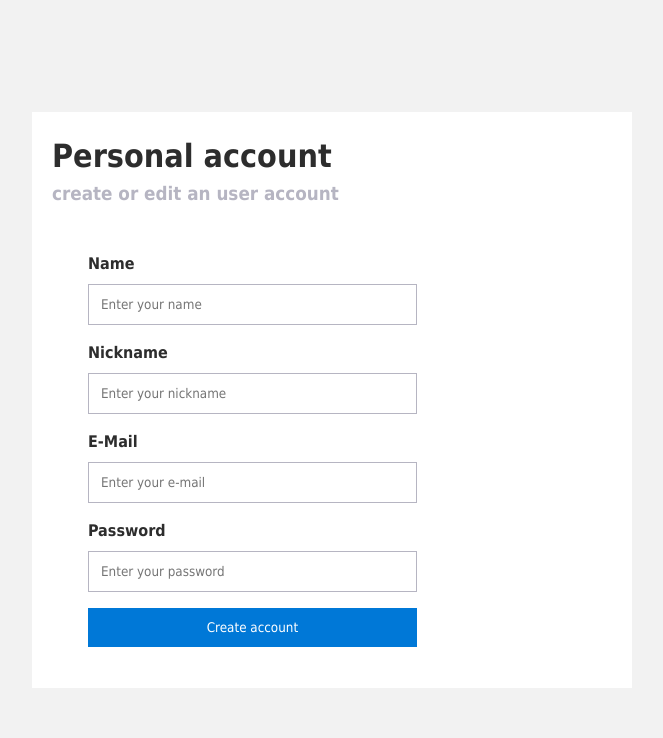
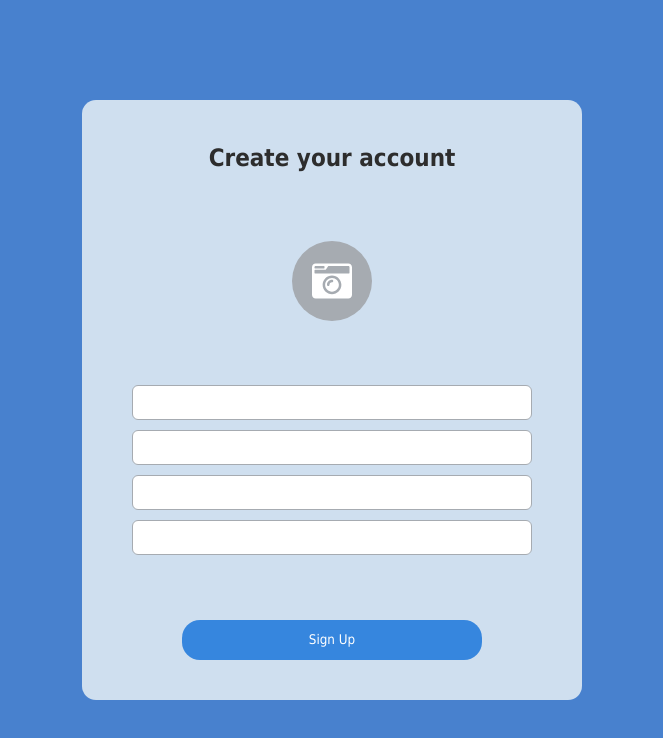
Before and after one commit to anasouza0087/MSNFeelings-frontend, a React (Vite) app: page /account in a window 1280 px wide. Shown: the top 738 px of the page, without its empty margins (308-971 px from the left). Built offline with nearby package versions, Linux system fonts and the light colour scheme.

Commit message:
feat: create chat ui components

```diff
--- a/src/globals.css
+++ b/src/globals.css
@@ -24,7 +24,7 @@ section {
 body {
   line-height: 1.5;
   font-family: Tahoma, Verdana, sans-serif;
-  background-color: #f9f9f9;
+  background-color: #4881CE;
   color: #2d2d2d;
 }
 
--- a/src/pages/account/index.tsx
+++ b/src/pages/account/index.tsx
@@ -1,12 +1,13 @@
-import { useState } from "react";
+import { useState } from "react"
 import {
   StyledButton,
   StyledContainer,
   StyledInput,
   StyledInputLabelContainer,
-} from "../login/styles";
-import { useAccount } from "./hooks/useAccount";
-import type { IAccount } from "./types";
+} from "../login/styles"
+import { useAccount } from "./hooks/useAccount"
+import type { IAccount } from "./types"
+import { Button, Input, Uploader } from "../../ui"
 
 export const Account = () => {
   const [account, setAccount] = useState<IAccount>({
@@ -14,79 +15,125 @@ export const Account = () => {
     nickname: "",
     password: "",
     email: "",
-  });
+  })
 
-  const { createAccount } = useAccount();
+  const { createAccount } = useAccount()
   return (
-    <StyledContainer>
+    // <StyledContainer>
+    //   <div
+    //     style={{
+    //       width: "50%",
+    //       height: "80%",
+    //       padding: 20,
+    //       backgroundColor: "#fff",
+    //     }}
+    //   >
+    //     <header
+    //       style={{
+    //         width: "100%",
+    //         display: "flex",
+    //         flexDirection: "column",
+    //       }}
+    //     >
+    //       <h1>Personal account</h1>
+    //       <h3 style={{ color: "#b6b5c2" }}>create or edit an user account</h3>
+    //     </header>
+    //     <div
+    //       style={{
+    //         display: "flex",
+    //         flexDirection: "column",
+    //         alignItems: "flex-start",
+    //         padding: 6,
+    //         marginTop: 30,
+    //         marginLeft: 30,
+    //         width: "100%",
+    //       }}
+    //     >
+    //       <StyledInputLabelContainer>
+    //         <label style={{ fontWeight: "bold" }}>Name</label>
+    //         <StyledInput
+    //           placeholder="Enter your name"
+    //           onChange={(e) => setAccount({ ...account, name: e.target.value })}
+    //         />
+    //       </StyledInputLabelContainer>
+    //       <StyledInputLabelContainer>
+    //         <label style={{ fontWeight: "bold" }}>Nickname</label>
+    //         <StyledInput
+    //           placeholder="Enter your nickname"
+    //           onChange={(e) =>
+    //             setAccount({ ...account, nickname: e.target.value })
+    //           }
+    //         />
+    //       </StyledInputLabelContainer>
+    //       <StyledInputLabelContainer>
+    //         <label style={{ fontWeight: "bold" }}>E-Mail</label>
+    //         <StyledInput
+    //           placeholder="Enter your e-mail"
+    //           onChange={(e) =>
+    //             setAccount({ ...account, email: e.target.value })
+    //           }
+    //         />
+    //       </StyledInputLabelContainer>
+    //       <StyledInputLabelContainer>
+    //         <label style={{ fontWeight: "bold" }}>Password</label>
+    //         <StyledInput
+    //           placeholder="Enter your password"
+    //           onChange={(e) =>
+    //             setAccount({ ...account, password: e.target.value })
+    //           }
+    //         />
+    //       </StyledInputLabelContainer>
+    //       <StyledButton onClick={() => createAccount(account)}>
+    //         Create account
+    //       </StyledButton>
+    //     </div>
+    //   </div>
+    // </StyledContainer>
+    <div
+      style={{
+        width: "100vw",
+        height: "100vh",
+        display: "flex",
+        flexDirection: "column",
+        justifyContent: "center",
+        alignItems: "center",
+      }}
+    >
       <div
         style={{
-          width: "50%",
-          height: "80%",
-          padding: 20,
-          backgroundColor: "#fff",
+          display: "flex",
+          flexDirection: "column",
+          justifyContent: "space-between",
+          alignItems: "center",
+          borderRadius: 14,
+          backgroundColor: "#cfdfef",
+          width: 500,
+          height: 600,
+          padding: 40,
         }}
       >
-        <header
+        <h2>Create your account</h2>
+        <Uploader />
+        <section
           style={{
             width: "100%",
             display: "flex",
             flexDirection: "column",
+            justifyContent: "center",
+            alignContent: "center",
+            alignItems: "center",
+            gap: 10,
           }}
         >
-          <h1>Personal account</h1>
-          <h3 style={{ color: "#b6b5c2" }}>create or edit an user account</h3>
-        </header>
-        <div
-          style={{
-            display: "flex",
-            flexDirection: "column",
-            alignItems: "flex-start",
-            padding: 6,
-            marginTop: 30,
-            marginLeft: 30,
-            width: "100%",
-          }}
-        >
-          <StyledInputLabelContainer>
-            <label style={{ fontWeight: "bold" }}>Name</label>
-            <StyledInput
-              placeholder="Enter your name"
-              onChange={(e) => setAccount({ ...account, name: e.target.value })}
-            />
-          </StyledInputLabelContainer>
-          <StyledInputLabelContainer>
-            <label style={{ fontWeight: "bold" }}>Nickname</label>
-            <StyledInput
-              placeholder="Enter your nickname"
-              onChange={(e) =>
-                setAccount({ ...account, nickname: e.target.value })
-              }
-            />
-          </StyledInputLabelContainer>
-          <StyledInputLabelContainer>
-            <label style={{ fontWeight: "bold" }}>E-Mail</label>
-            <StyledInput
-              placeholder="Enter your e-mail"
-              onChange={(e) =>
-                setAccount({ ...account, email: e.target.value })
-              }
-            />
-          </StyledInputLabelContainer>
-          <StyledInputLabelContainer>
-            <label style={{ fontWeight: "bold" }}>Password</label>
-            <StyledInput
-              placeholder="Enter your password"
-              onChange={(e) =>
-                setAccount({ ...account, password: e.target.value })
-              }
-            />
-          </StyledInputLabelContainer>
-          <StyledButton onClick={() => createAccount(account)}>
-            Create account
-          </StyledButton>
-        </div>
+          <Input label="Nome" />
+          <Input label="Login" />
+          <Input label="E-Mail" />
+          <Input label="Senha" />
+        </section>
+        <section>
+          <Button label="Sign Up" onClick={() => null} />
+        </section>
       </div>
-    </StyledContainer>
-  );
-};
+    </div>
+  )
+}
--- /dev/null
+++ b/src/ui/button/index.tsx
@@ -0,0 +1,10 @@
+import { StyledButton } from "./styles"
+
+interface ButtonTypes {
+  label: string
+  onClick: () => void
+}
+
+export const Button = ({ label, onClick }: ButtonTypes) => {
+  return <StyledButton onClick={onClick}>{label}</StyledButton>
+}
--- /dev/null
+++ b/src/ui/button/styles/index.ts
@@ -0,0 +1,12 @@
+import styled from "styled-components"
+
+export const StyledButton = styled.button`
+  padding: 12;
+  background-color: red;
+  color: #fff;
+  margin-right: 6;
+  width: 300px;
+  height: 40px;
+  background-color: #3686de;
+  border-radius: 18px;
+`
--- a/src/ui/index.ts
+++ b/src/ui/index.ts
@@ -1,3 +1,6 @@
 export * from "./modal"
 export * from "./systemHeader"
 export * from "./skeleton"
+export * from "./input"
+export * from "./button"
+export * from "./uploader"
--- /dev/null
+++ b/src/ui/input/index.tsx
@@ -0,0 +1,9 @@
+import { StyledInput } from "./styles"
+
+interface InputTypes {
+  label: string
+}
+
+export const Input = ({ label }: InputTypes) => {
+  return <StyledInput onChange={() => null} />
+}
--- /dev/null
+++ b/src/ui/input/styles/index.ts
@@ -0,0 +1,14 @@
+import { styled } from "styled-components"
+
+interface inputType {
+  fullwidth?: boolean
+}
+
+export const StyledInput = styled.input<inputType>`
+  width: 400px;
+  border-style: "none";
+  border-radius: 6px;
+  border: 1px solid #a6abb1;
+  height: 35px;
+  background-color: #fff;
+`
--- /dev/null
+++ b/src/ui/uploader/Uploader.tsx
@@ -0,0 +1,95 @@
+import { useState, useEffect } from "react"
+import { FaCameraRetro } from "react-icons/fa"
+import { MdDelete, MdFileUpload } from "react-icons/md"
+
+export const Uploader = () => {
+  const [file, setFile] = useState<File | null>(null)
+  const [isMobile, setIsMobile] = useState(false)
+
+  // Detecta tamanho da tela
+  useEffect(() => {
+    const handleResize = () => setIsMobile(window.innerWidth < 600)
+    handleResize() // roda na montagem
+    window.addEventListener("resize", handleResize)
+    return () => window.removeEventListener("resize", handleResize)
+  }, [])
+
+  function handleFileChange(event: React.ChangeEvent<HTMLInputElement>) {
+    const selectedFile = event.target.files?.[0] || null
+    setFile(selectedFile)
+  }
+
+  return (
+    <div style={{ display: "flex", alignItems: "center" }}>
+      <input
+        type="file"
+        id="fileInput"
+        onChange={handleFileChange}
+        style={{ display: "none" }}
+      />
+
+      <label
+        htmlFor="fileInput"
+        style={{
+          backgroundColor: "#a6abb1",
+          color: "#fff",
+          cursor: "pointer",
+          display: "flex",
+          justifyContent: "center",
+          alignItems: "center",
+          borderRadius: "100%",
+          fontWeight: "bold",
+          fontSize: 16,
+          padding: isMobile ? 8 : "8px 16px",
+          height: 80,
+          width: 80,
+          gap: 8,
+        }}
+      >
+        {file ? (
+          isMobile ? (
+            <MdDelete
+              fontSize={24}
+              onClick={(e) => {
+                e.preventDefault()
+                setFile(null)
+              }}
+            />
+          ) : (
+            <div
+              style={{
+                width: "100%",
+                display: "flex",
+                justifyContent: "space-between",
+                alignItems: "center",
+                gap: 8,
+              }}
+            >
+              <span
+                style={{
+                  whiteSpace: "nowrap",
+                  overflow: "hidden",
+                  textOverflow: "ellipsis",
+                  maxWidth: 120,
+                }}
+              >
+                {file.name}
+              </span>
+              <MdDelete
+                fontSize={20}
+                onClick={(e) => {
+                  e.preventDefault()
+                  setFile(null)
+                }}
+              />
+            </div>
+          )
+        ) : isMobile ? (
+          <MdFileUpload fontSize={24} />
+        ) : (
+          <FaCameraRetro fontSize={40} />
+        )}
+      </label>
+    </div>
+  )
+}
--- /dev/null
+++ b/src/ui/uploader/index.ts
@@ -0,0 +1 @@
+export * from "./Uploader"
```
